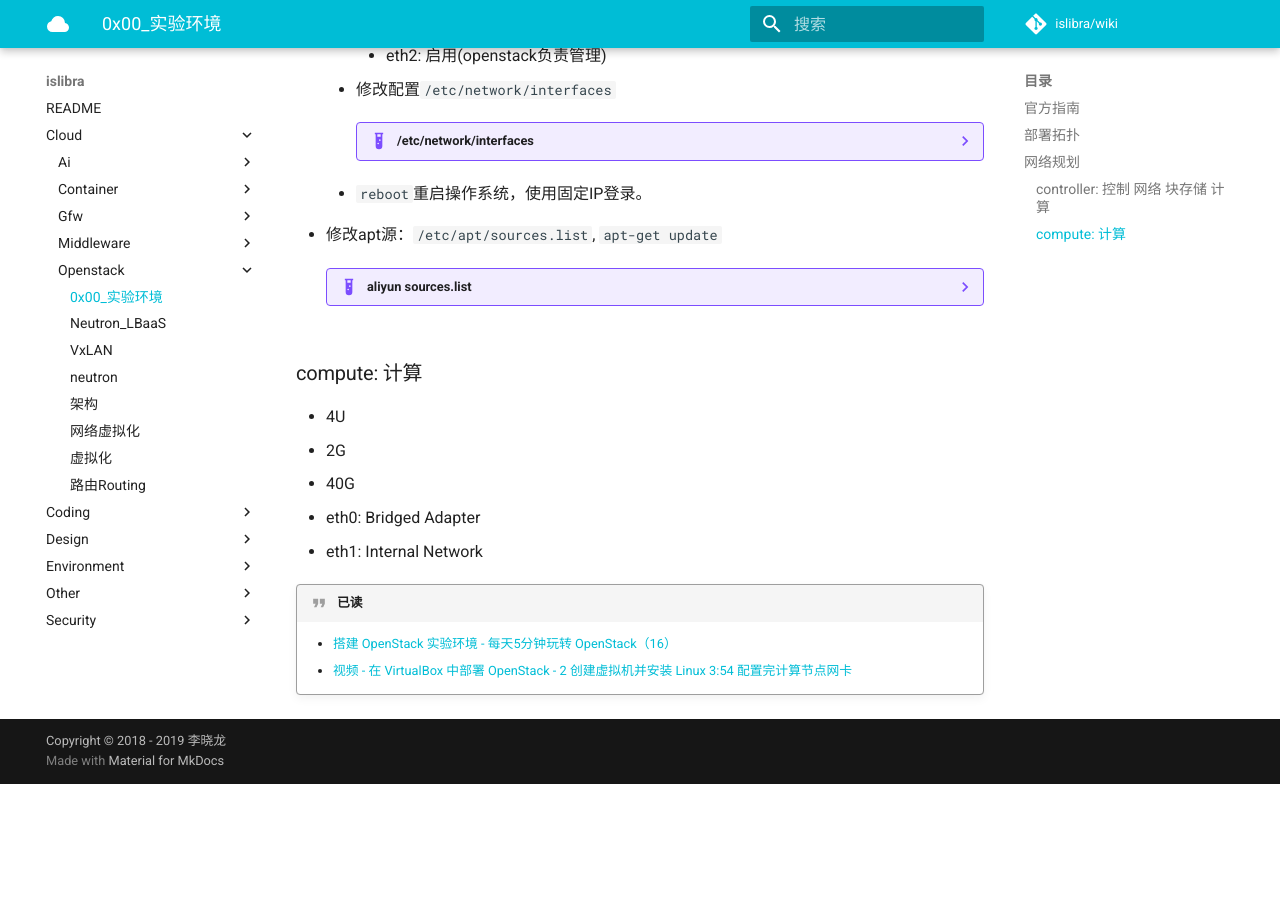
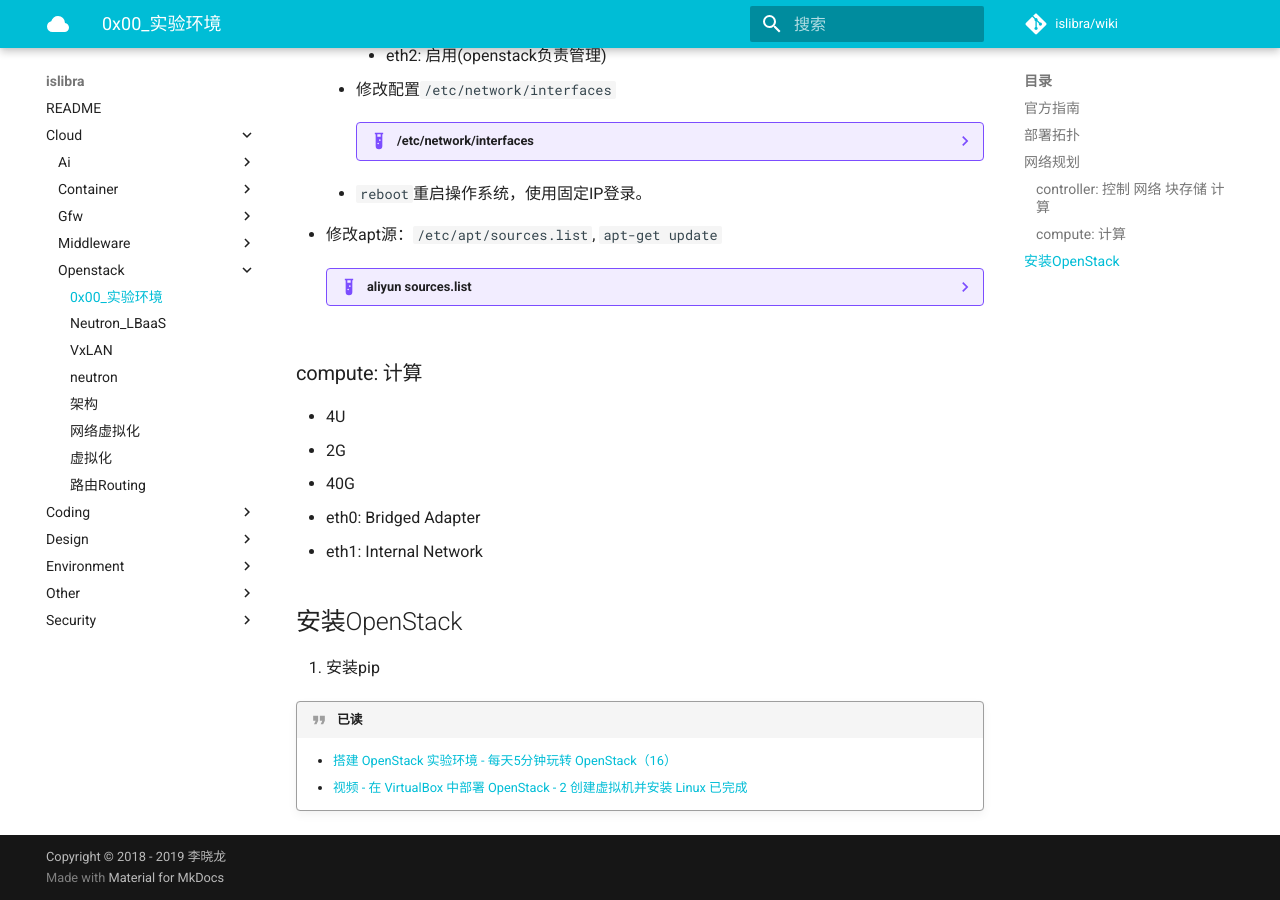
Before and after one commit to islibra/wiki, an MkDocs documentation site: the page built from docs/cloud/openstack/0x00_实验环境.md, in a window 1280 px wide and 900 px high, scrolled down 2133 px. Built offline with MkDocs 1.6.1 and Material for MkDocs 9.7.7, drawn with Linux system fonts in a browser that asks for light colours; comment, search, counter and statistics services are not loaded; before the commit the page ends 2917 px from its top, so only the background shows below that.

Commit message:
openstack

```diff
--- a/docs/cloud/openstack/0x00_实验环境.md
+++ b/docs/cloud/openstack/0x00_实验环境.md
@@ -114,6 +114,11 @@ SERVICE_PASSWORD=$ADMIN_PASSWORD
 - eth1: Internal Network
 
 
+## 安装OpenStack
+
+1. 安装pip
+
+
 !!! quote "已读"
     - [搭建 OpenStack 实验环境 - 每天5分钟玩转 OpenStack（16）](https://mp.weixin.qq.com/s?__biz=MzIwMTM5MjUwMg==&mid=2653587901&idx=1&sn=21a38340604708a11f1d203b5500ccfb&chksm=8d3081a4ba4708b292d285cddf18455870a28a2a7585b73d21507529e71fcc8c683a8c0169c2&scene=21#wechat_redirect)
-    - [视频 - 在 VirtualBox 中部署 OpenStack - 2 创建虚拟机并安装 Linux 3:54 配置完计算节点网卡](https://mp.weixin.qq.com/s/g-bKZqRFUGXDghIfGJ16_g)
+    - [视频 - 在 VirtualBox 中部署 OpenStack - 2 创建虚拟机并安装 Linux 已完成](https://mp.weixin.qq.com/s/g-bKZqRFUGXDghIfGJ16_g)
```
